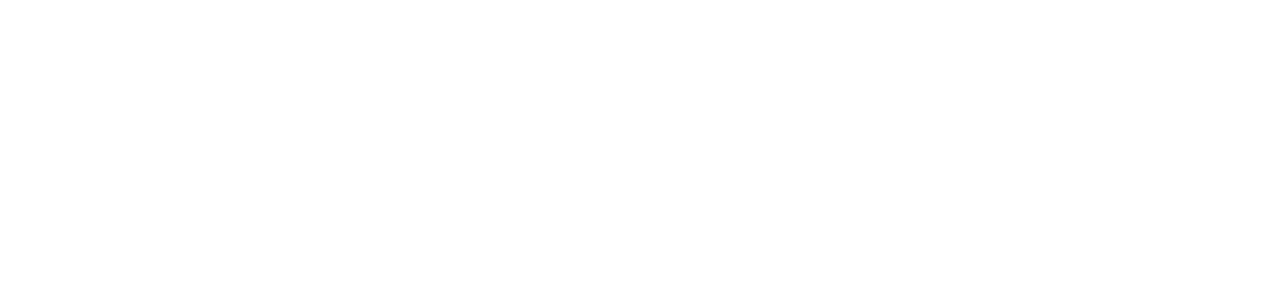
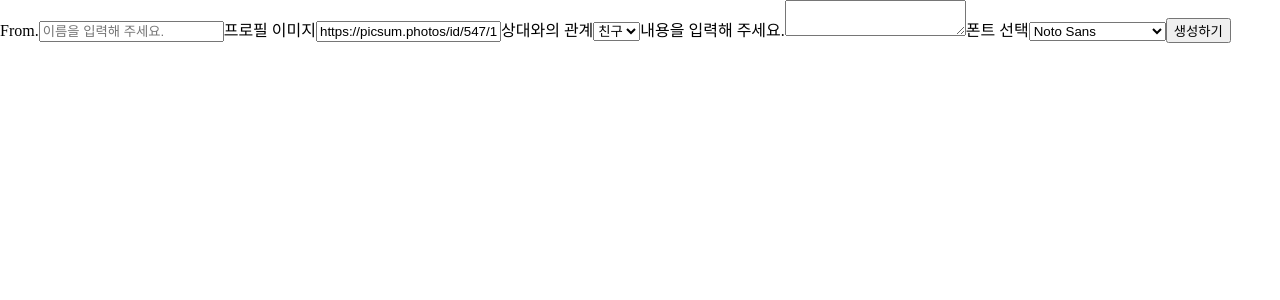
Before and after one commit to Part2-team5-rolling/main, a React (Vite) app: page /post/1/message in a window 1280 px wide. Before the commit this address had no page. Shown: the top 300 px of the page. Built offline with nearby package versions, Linux system fonts and the light colour scheme.

Commit message:
feat : 메시지 생성 페이지 추가

```diff
--- a/src/App.jsx
+++ b/src/App.jsx
@@ -2,6 +2,7 @@
 import HomePage from './pages/HomePage';
 import ListPage from './pages/ListPage';
 import PostPage from './pages/PostPage';
+import SendMessagePage from './pages/SendMessagePage';
 
 function App() {
   return (
@@ -9,7 +10,8 @@
       <Routes>
         <Route path="/" element={<HomePage />} />
         <Route path="/list" element={<ListPage />} />
-         <Route path='/post/:id' element={<PostPage />} />
+        <Route path='/post/:id' element={<PostPage />} />
+        <Route path='/post/:id/message' element={<SendMessagePage />} />
       </Routes>
     </BrowserRouter>
   );
--- a/src/components/Form/SendMessageForm.jsx
+++ b/src/components/Form/SendMessageForm.jsx
@@ -1,7 +1,7 @@
 import { useState } from "react";
 import { createMessage } from "../../api/messages-api";
 
-function SendMessageForm(reciipientId) {
+function SendMessageForm({ reciipientId }) {
   const [values, setValues] = useState({
     from: '',
     profileImageURL: 'https://picsum.photos/id/547/100/100',
--- /dev/null
+++ b/src/pages/SendMessagePage.jsx
@@ -0,0 +1,10 @@
+import { useParams } from "react-router-dom";
+import SendMessageForm from "../components/Form/SendMessageForm";
+
+function SendMessagePage() {
+  const { id } = useParams();
+  const reciipientId = id ?? Number(id);
+  return <>{isNaN(reciipientId) ? <div>error</div> : <SendMessageForm reciipientId={reciipientId} />}</>;
+}
+
+export default SendMessagePage;
```
